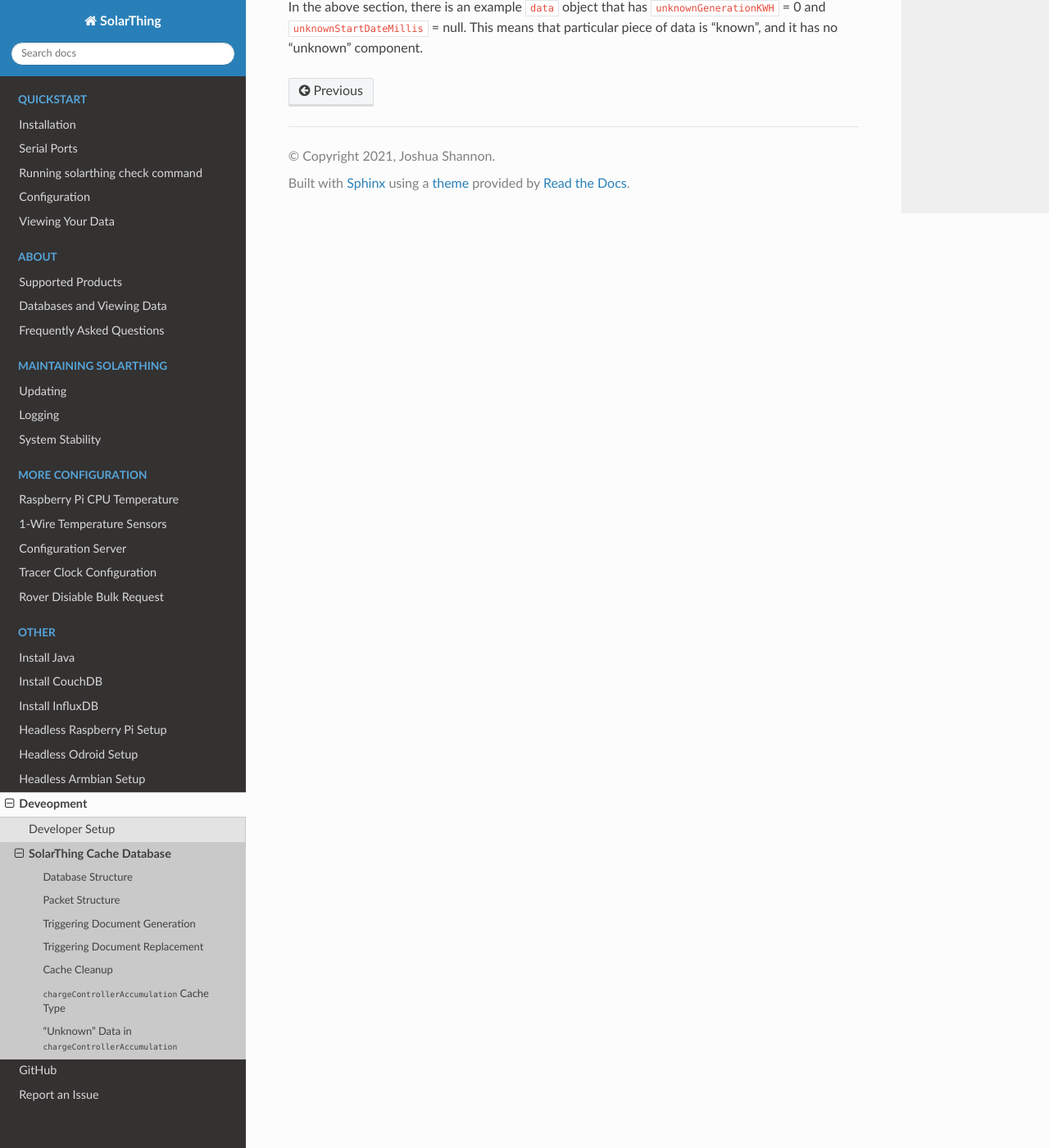
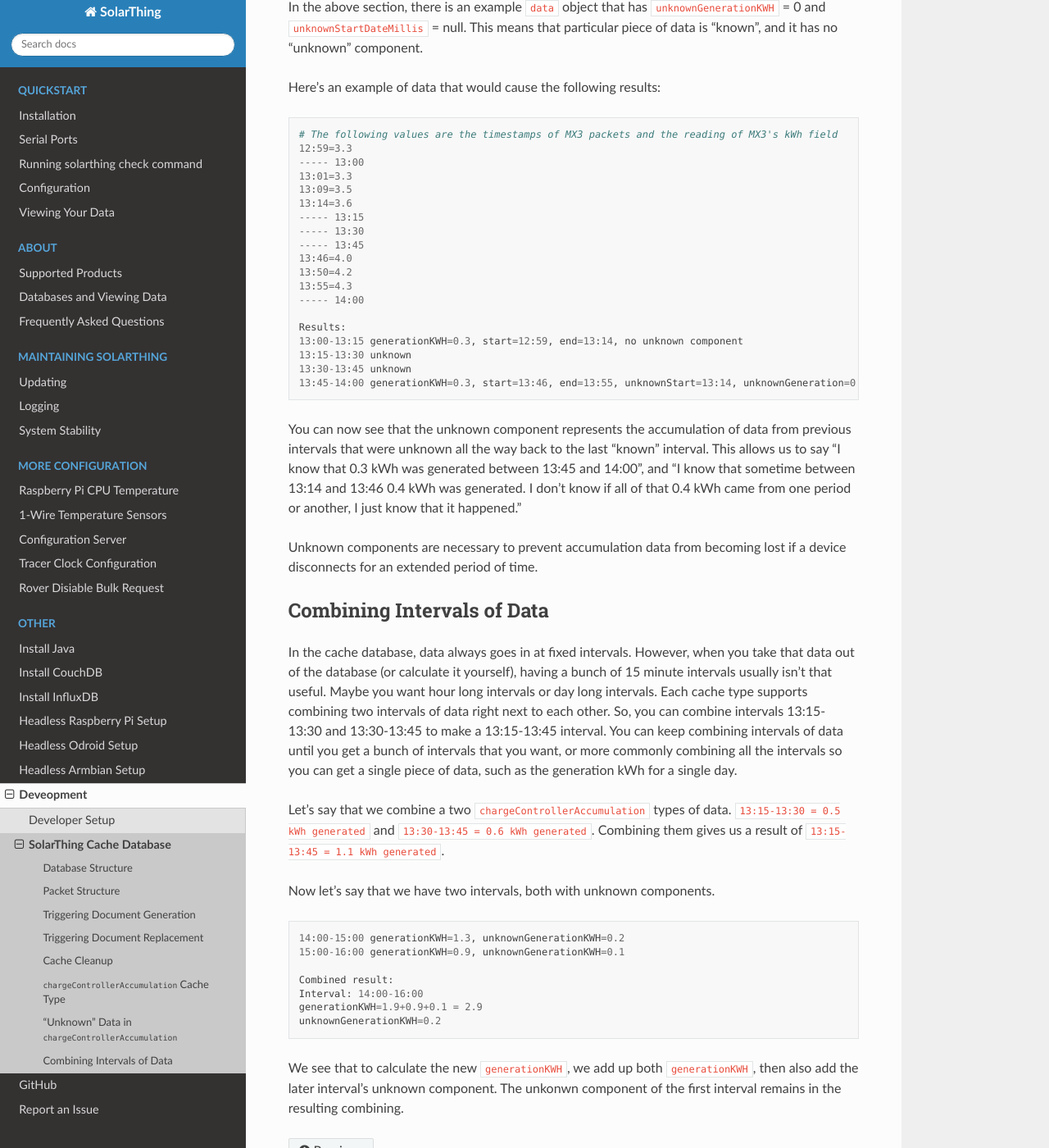
Before and after one commit to wildmountainfarms/solarthing-docs, a Sphinx documentation site: the page built from docs/source/develop/cache.rst, in a window 1280 px wide and 1400 px high, scrolled down 2843 px. Shown: the whole window at 82% size. Built offline with Sphinx 7.4.7 and the Read the Docs theme 2.0.0, drawn with Linux system fonts in a browser that asks for light colours; pages that are not in the unit, such as notebooks, are missing from menus.

Commit message:
Updated cache page with info on unknown data and combining

```diff
--- a/docs/source/develop/cache.rst
+++ b/docs/source/develop/cache.rst
@@ -120,3 +120,63 @@ then that "unknown" data does not have an "unknown" component to it. It is only
 
 In the above section, there is an example ``data`` object that has ``unknownGenerationKWH`` = 0 and ``unknownStartDateMillis`` = null.
 This means that particular piece of data is "known", and it has no "unknown" component.
+
+Here's an example of data that would cause the following results:
+
+.. code-block::
+
+    # The following values are the timestamps of MX3 packets and the reading of MX3's kWh field
+    12:59=3.3
+    ----- 13:00
+    13:01=3.3
+    13:09=3.5
+    13:14=3.6
+    ----- 13:15
+    ----- 13:30
+    ----- 13:45
+    13:46=4.0
+    13:50=4.2
+    13:55=4.3
+    ----- 14:00
+
+    Results:
+    13:00-13:15 generationKWH=0.3, start=12:59, end=13:14, no unknown component
+    13:15-13:30 unknown
+    13:30-13:45 unknown
+    13:45-14:00 generationKWH=0.3, start=13:46, end=13:55, unknownStart=13:14, unknownGeneration=0.4
+
+You can now see that the unknown component represents the accumulation of data from previous intervals that were unknown all the way back to
+the last "known" interval. This allows us to say "I know that 0.3 kWh was generated between 13:45 and 14:00",
+and "I know that sometime between 13:14 and 13:46 0.4 kWh was generated.
+I don't know if all of that 0.4 kWh came from one period or another, I just know that it happened."
+
+Unknown components are necessary to prevent accumulation data from becoming lost if a device disconnects for an extended period of time.
+
+Combining Intervals of Data
+-----------------------------
+
+In the cache database, data always goes in at fixed intervals. However, when you take that data out of the database (or calculate it yourself),
+having a bunch of 15 minute intervals usually isn't that useful. Maybe you want hour long intervals or day long intervals.
+Each cache type supports combining two intervals of data right next to each other. So, you can combine intervals 13:15-13:30 and 13:30-13:45
+to make a 13:15-13:45 interval. You can keep combining intervals of data until you get a bunch of intervals that you want, or more commonly
+combining all the intervals so you can get a single piece of data, such as the generation kWh for a single day.
+
+Let's say that we combine a two ``chargeControllerAccumulation`` types of data.
+``13:15-13:30 = 0.5 kWh generated`` and
+``13:30-13:45 = 0.6 kWh generated``.
+Combining them gives us a result of ``13:15-13:45 = 1.1 kWh generated``.
+
+Now let's say that we have two intervals, both with unknown components.
+
+.. code-block::
+
+    14:00-15:00 generationKWH=1.3, unknownGenerationKWH=0.2
+    15:00-16:00 generationKWH=0.9, unknownGenerationKWH=0.1
+
+    Combined result:
+    Interval: 14:00-16:00
+    generationKWH=1.9+0.9+0.1 = 2.9
+    unknownGenerationKWH=0.2
+
+We see that to calculate the new ``generationKWH``, we add up both ``generationKWH``, then also add the later interval's unknown component.
+The unkonwn component of the first interval remains in the resulting combining.
```
